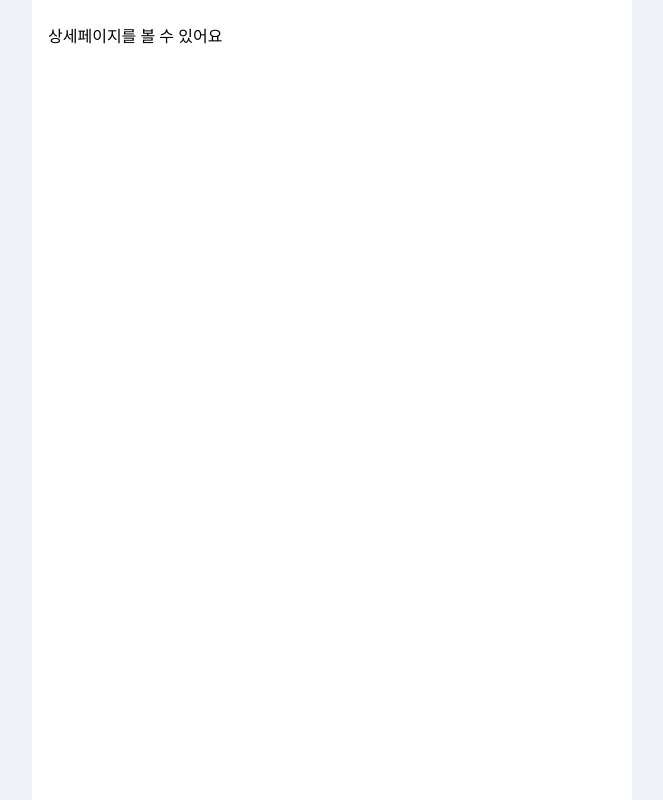
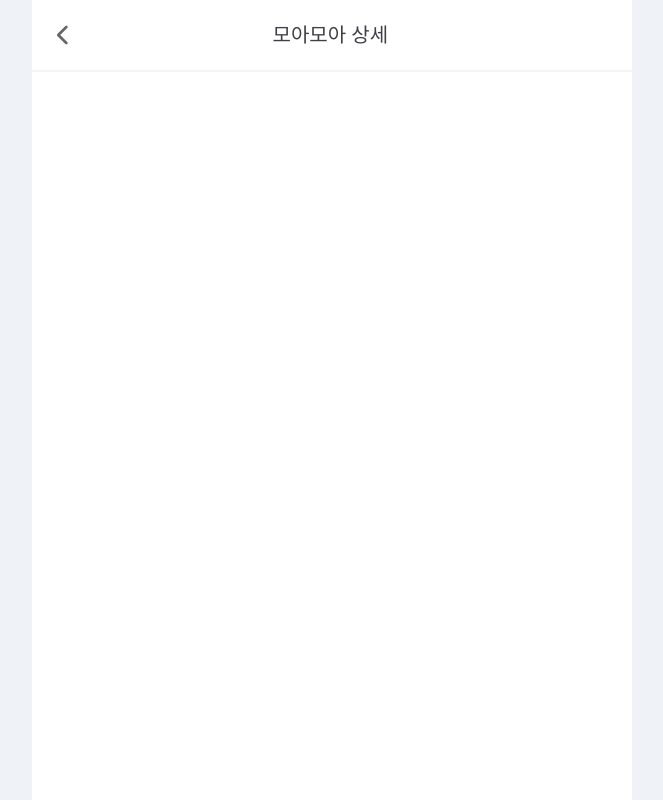
Before and after one commit to shyunju7/moaLetter, a React (Vite) app in the folder frontend/moaletter-app/: page /plan in a window 1280 px wide. Shown: the whole page, without its empty margins (308-971 px from the left). Built offline with nearby package versions, Linux system fonts and the light colour scheme; a web font is replaced by a local one.

Commit message:
feat : 모아모아 상세 페이지 헤더 적용 및 테스트

```diff
--- a/frontend/moaletter-app/src/pages/Plan/PlanDetails.tsx
+++ b/frontend/moaletter-app/src/pages/Plan/PlanDetails.tsx
@@ -1,17 +1,16 @@
 import React from "react";
 import Template from "../../components/Template";
+import Header from "../../components/Header";
 
 /**
  * 모아모아의 상세 페이지
  * @returns {JSX.Element} PlanDetails 페이지
  */
 const PlanDetails = (): JSX.Element => {
-  return (
-    <Template>
-      <div className="my-6 mx-4">
-        <h1>상세페이지를 볼 수 있어요</h1>
-      </div>
-    </Template>
-  );
+	return (
+		<Template>
+			<Header title="모아모아 상세" />
+		</Template>
+	);
 };
 export default PlanDetails;
```
